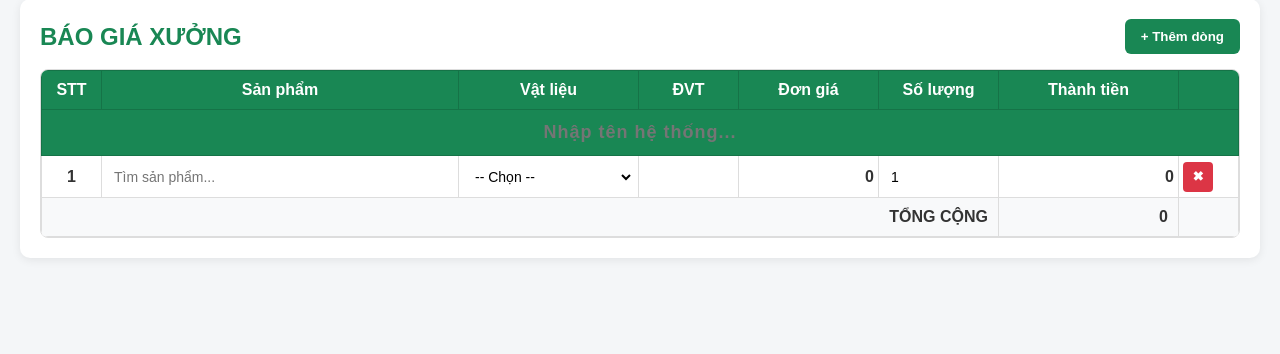
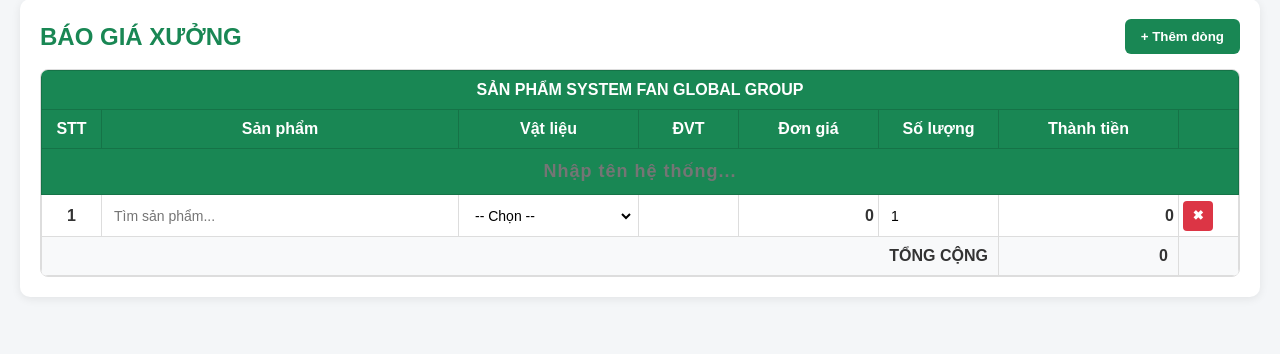
Before and after one commit to 20020899-debug/quote-web, a Flask app: page / in a window 1280 px wide. Shown: the part 21-375 px from the top of the page. Run offline with Flask 3, Linux system fonts and the light colour scheme; data that the repository does not hold is empty.

Commit message:
Update index.html

```diff
--- a/quote-web/templates/index.html
+++ b/quote-web/templates/index.html
@@ -24,6 +24,12 @@
         <table id="quoteTable">
 
             <thead>
+                 <!-- 🔥 DÒNG TIÊU ĐỀ TÙY CHỈNH -->
+    <tr>
+        <th colspan="8" class="system-title">
+            SẢN PHẨM SYSTEM FAN GLOBAL GROUP
+        </th>
+    </tr>
         <!-- ITEMS-->
     </tr>
                 <tr>
```
